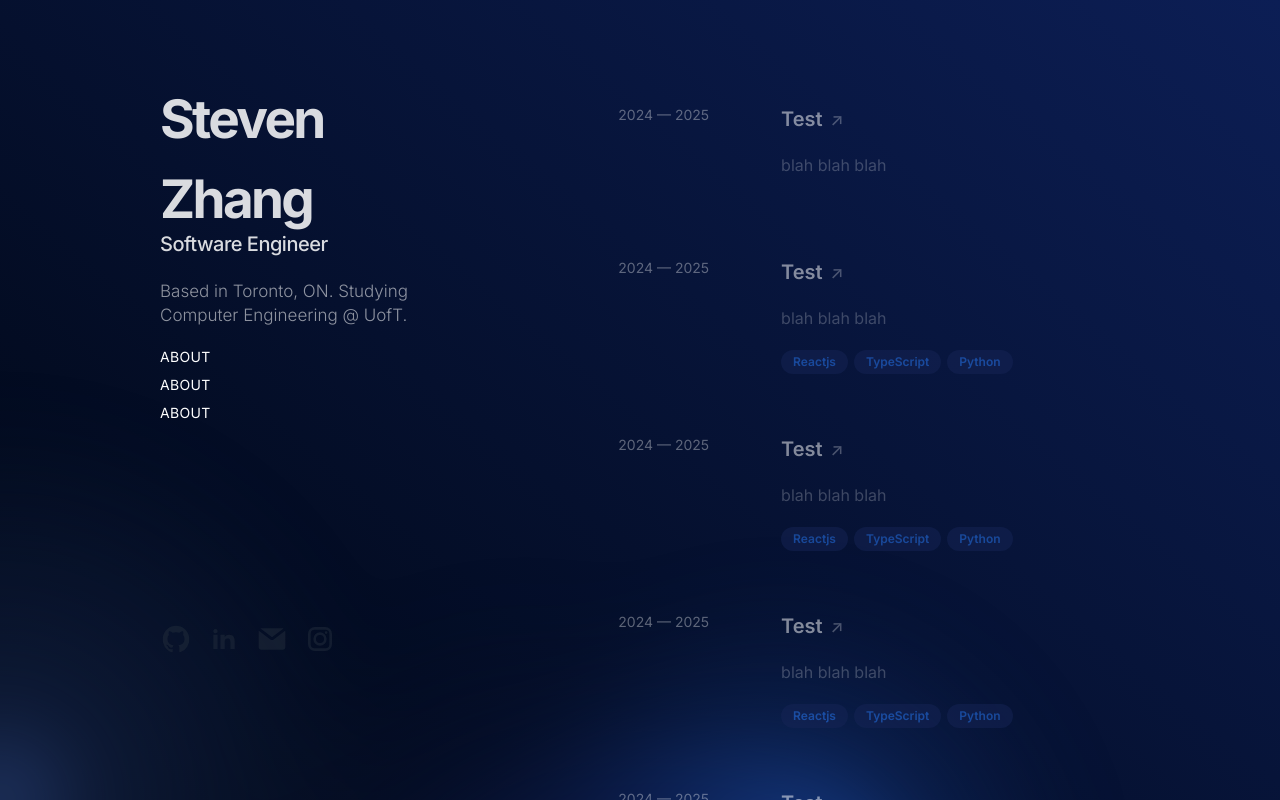
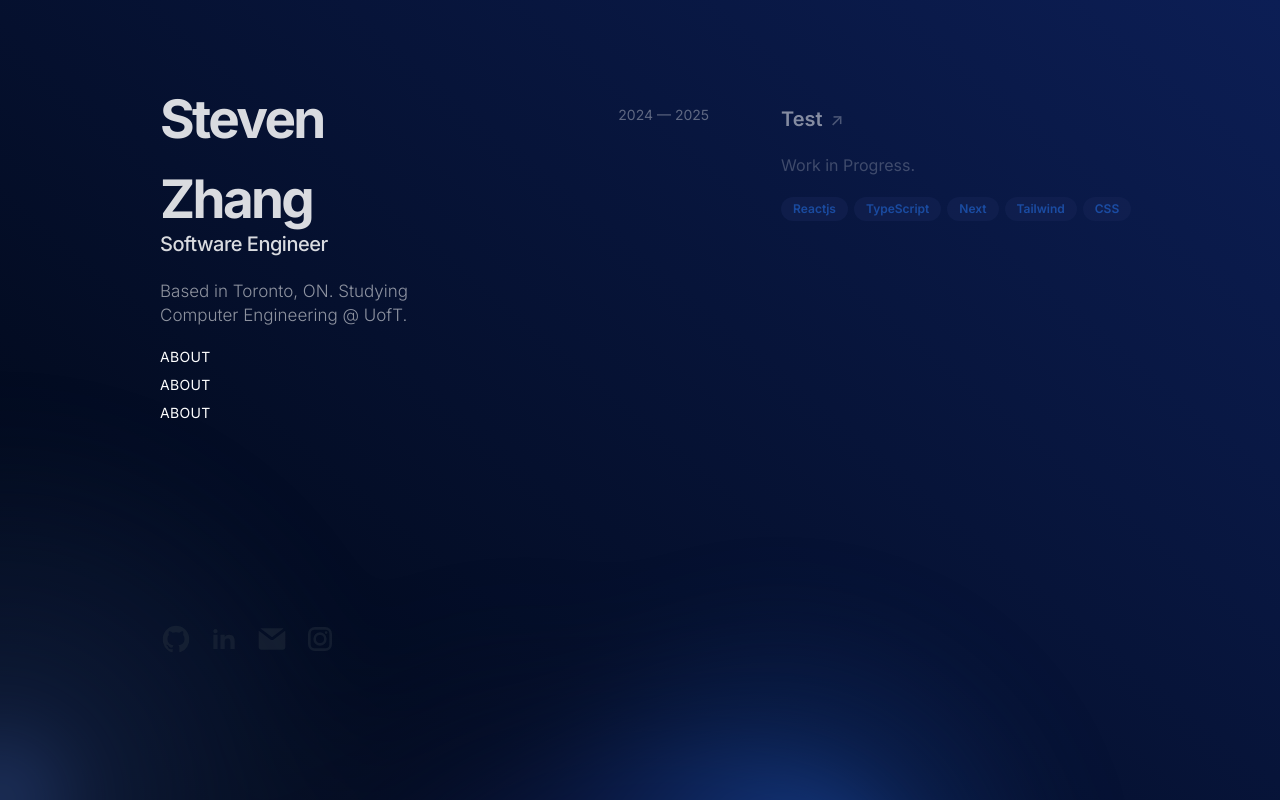
Before and after one commit to stev-jz/website, a Next.js app: page / in a window 1280 px wide. Built offline with nearby package versions, Linux system fonts and the light colour scheme.

Commit message:
test site

```diff
--- a/src/components/sections/ExperienceSection.tsx
+++ b/src/components/sections/ExperienceSection.tsx
@@ -6,50 +6,9 @@ export default function ExperienceSection(){
             <GlassContainer
                 date="2024 — 2025"
                 title="Test"
-                description="blah blah blah"
-                link="https://www.skynetsystems.ca/">
-            </GlassContainer>
-            <GlassContainer
-                date="2024 — 2025"
-                title="Test"
-                description="blah blah blah"
+                description="Work in Progress."
                 link="https://www.skynetsystems.ca/"
-                tags={["Reactjs", "TypeScript", "Python"]}>
-            </GlassContainer>
-            <GlassContainer
-                date="2024 — 2025"
-                title="Test"
-                description="blah blah blah"
-                link="https://www.skynetsystems.ca/"
-                tags={["Reactjs", "TypeScript", "Python"]}>
-            </GlassContainer>
-            <GlassContainer
-                date="2024 — 2025"
-                title="Test"
-                description="blah blah blah"
-                link="https://www.skynetsystems.ca/"
-                tags={["Reactjs", "TypeScript", "Python"]}>
-            </GlassContainer>
-            <GlassContainer
-                date="2024 — 2025"
-                title="Test"
-                description="blah blah blah"
-                link="https://www.skynetsystems.ca/"
-                tags={["Reactjs", "TypeScript", "Python"]}>
-            </GlassContainer>
-            <GlassContainer
-                date="2024 — 2025"
-                title="Test"
-                description="blah blah blah"
-                link="https://www.skynetsystems.ca/"
-                tags={["Reactjs", "TypeScript", "Python"]}>
-            </GlassContainer>
-            <GlassContainer
-                date="2024 — 2025"
-                title="Test"
-                description="blah blah blah"
-                link="https://www.skynetsystems.ca/"
-                tags={["Reactjs", "TypeScript", "Python"]}>
+                tags={["Reactjs", "TypeScript", "Next", "Tailwind", "CSS"]}>
             </GlassContainer>
 
 
```
